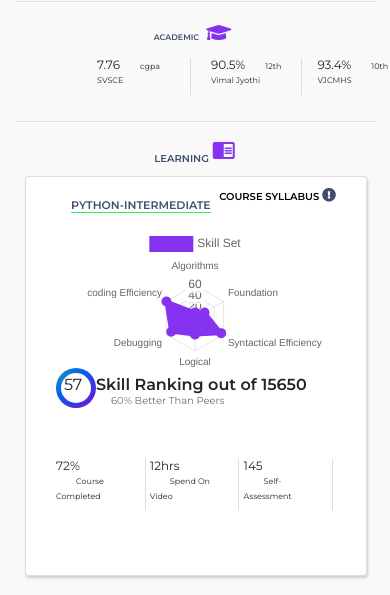
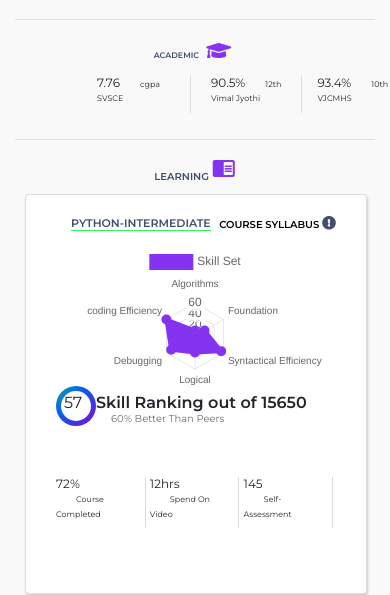
Before and after one commit to j4nma11ew/j4nma11ew.github.io, a plain HTML site: page index.html in a window 390 px wide. Shown: the part 279-874 px from the top of the page. Drawn offline with nearby package versions, Linux system fonts and the light colour scheme.

Commit message:
css changes

```diff
--- a/style.css
+++ b/style.css
@@ -391,7 +391,7 @@ footer{width:100%;height:30px;background-color:#101010;border-color:#707070; }
 @media only screen and (max-width: 600px) {
     .navbar { height: 30px; }
     .separate{
-        margin-top:50%;width:100%;}
+        margin-top:55%;width:100%;}
         .margin-up{display: none;}
         .user-name{
             font-size: 18px;
@@ -474,13 +474,13 @@ left:1%:   }
     .separate-3{width:100%;  }
     .activity{font-size: 12px;padding:3px;width: 100%;}
     .activity>span>i{padding: 0px;}
-    .col-sm-6>.card{width:100%;height:8.5rem;margin:10px 0 10px 0;}
+    .col-sm-6>.card{width:100%;height:9.5rem;margin:10px 0 10px 0;}
     .resume{padding:10px;width:100%;}
     footer{height:10px; }
     .title{
         text-align: right;
         font-size: 10px;
-    margin-top:-40px;   }
+    margin-top:-30px;   }
     .title .fas{  font-size: 14px;    }
     strong{text-align: center;}
     .progress-completed li  {
```
